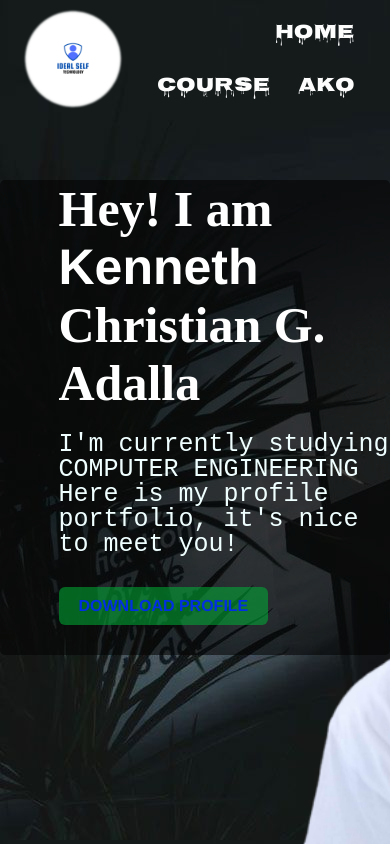
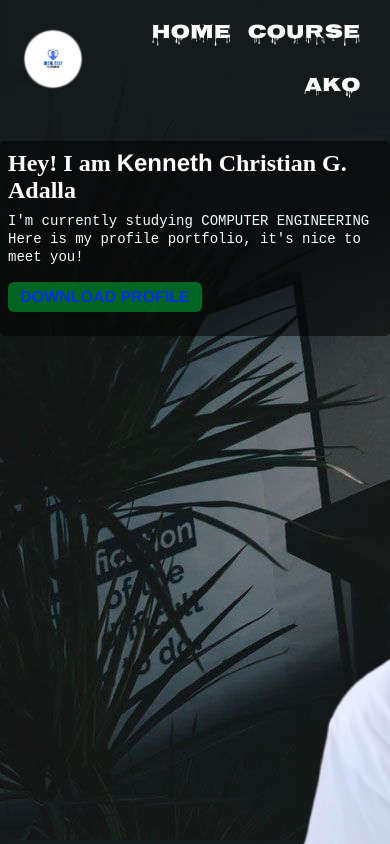
Before and after one commit to KRadalla/Porfolio, a plain HTML site: page pp.html in a window 390 px wide. Shown: the top 844 px of the page. Drawn offline with Linux system fonts and the light colour scheme.

Commit message:
Device compatibility

```diff
--- a/pstyle.css
+++ b/pstyle.css
@@ -208,9 +208,44 @@ h3{
 
 }
 /*----- Flexibility ------*/
-@media(max-width: 700px){
-    .game{
+@media (max-width: 700px) {
+    .t_box {
+        padding: 10px;
+    }
+
+    .t_box h1 {
+        font-size: 40px;
+    }
+
+    .t_box p {
+        font-size: 12px;
+    }
+
+    .button_ako {
+        padding: 10px 20px;
+    }
+
+    .other {
         flex-direction: column;
     }
 
+    .col {
+        flex-basis: 100%;
+    }
+
+    .about h1 {
+        font-size: 24px;
+    }
+
+    .game {
+        flex-direction: column;
+    }
+
+    .col2 {
+        flex-basis: 100%;
+    }
+
+    p, h3 {
+        font-size: 10px;
+    }
 }
--- a/sty.css
+++ b/sty.css
@@ -140,15 +140,41 @@ span{
 span:hover{
     color: rgb(241, 4, 4);
 }
-@media(max-width: 700px){
-    .b_port{
-        flex-direction: column;
-    }
-    .detail{
-        flex-direction: column;
-    }
-    .me{
-        flex-direction: column;
+
+@media (max-width: 700px) {
+    h1 {
+        font-size: 24px; /* Further reduce font size for smaller screens */
     }
 
+    p {
+        font-size: 16px; /* Further reduce font size for smaller screens */
+    }
+
+    nav img {
+        height: 60px; /* Reduce logo height for smaller screens */
+    }
+
+    .n_l ul li {
+        padding: 8px 6px; /* Reduce padding for smaller screens */
+    }
+
+    .detail {
+        margin-top: 5%; /* Further adjust margin for smaller screens */
+        padding: 8px; /* Further adjust padding for smaller screens */
+    }
+
+    .detail h1 {
+        font-size: 24px; /* Further reduce font size for smaller screens */
+        margin-bottom: 8px; /* Further adjust margin for smaller screens */
+    }
+
+    .detail p {
+        font-size: 14px; /* Further reduce font size for smaller screens */
+        line-height: 18px; /* Further adjust line height for smaller screens */
+    }
+
+    .detail #dl {
+        padding: 6px 12px; /* Further adjust padding for smaller screens */
+        margin: 16px 0; /* Further adjust margin for smaller screens */
+    }
 }
--- a/webstyle.css
+++ b/webstyle.css
@@ -195,10 +195,47 @@ h3{
 
 }
 /*----- Flexibility ------*/
-@media(max-width: 700px){
-    .other{
-        flex-direction: column;
+@media (max-width: 700px) {
+    .h_ {
+        min-height: 50vh;
     }
 
+    .t_box {
+        width: 90%;
+        font-size: 12px;
+    }
+
+    .t_box h1 {
+        font-size: 30px;
+    }
+
+    .t_box p {
+        font-size: 12px;
+    }
+
+    .psu_button {
+        padding: 10px 20px;
+    }
+
+    .about h1 {
+        font-size: 24px;
+    }
+
+    .col {
+        flex-basis: 100%;
+    }
+
+    .need h3 {
+        font-size: 24px;
+    }
+
+    .col2 {
+        flex-basis: 100%;
+    }
+
+    p {
+        font-size: 14px;
+    }
 }
+
 /*----- Akoy tinapos na ------*/
```
